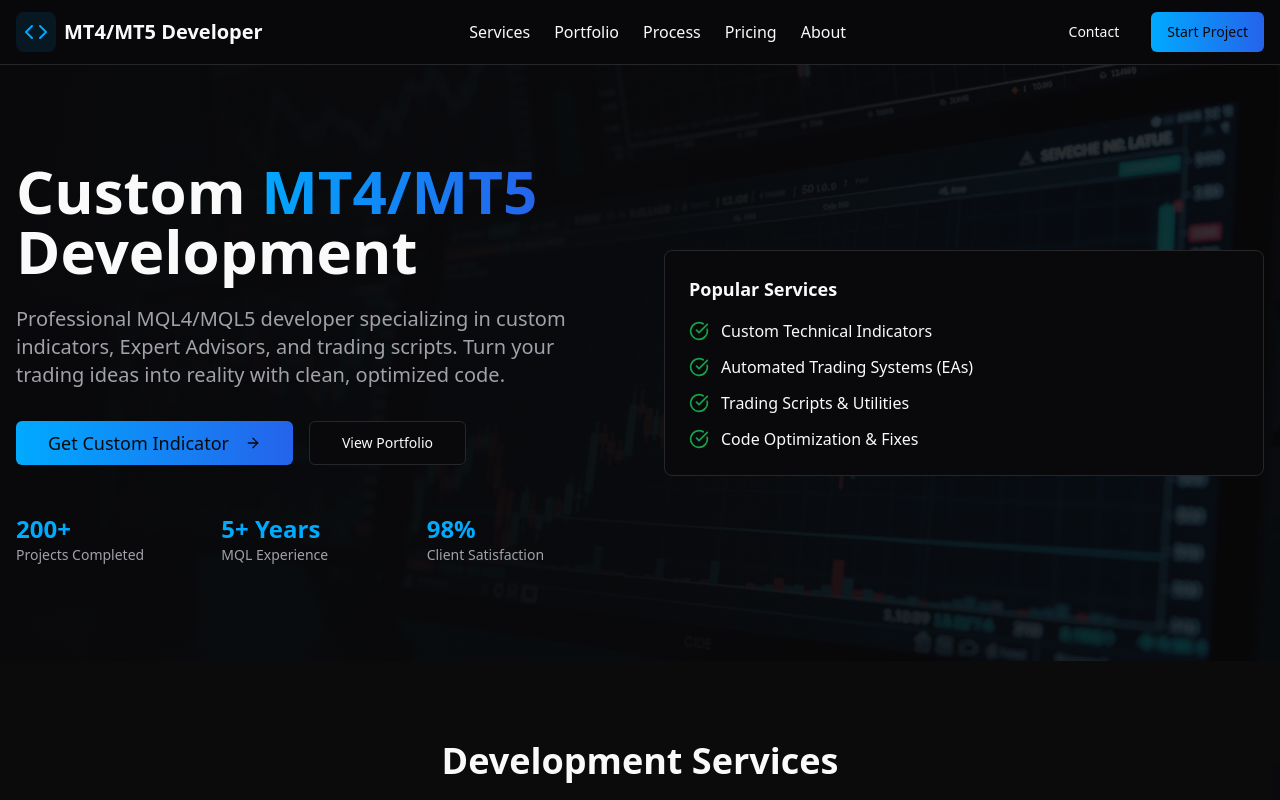
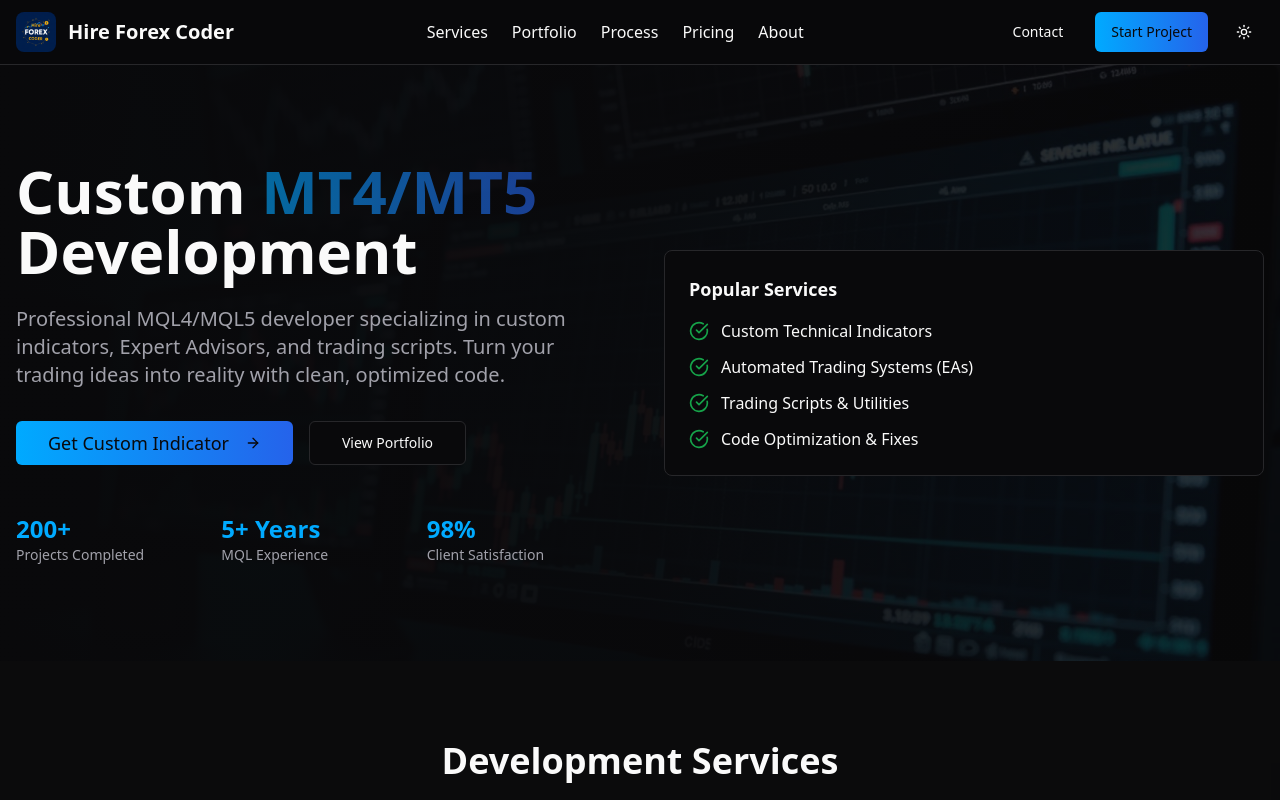
Before and after one commit to arslan121/hireforexcoder, a React (Vite) app: page / in a window 1280 px wide. Shown: the top 800 px of the page. Built offline with nearby package versions, Linux system fonts and the light colour scheme.

Commit message:
Refactor: Implement website name, logo, and effects
- Change website name to "Hire Forex Coder".
- Create a logo.
- Add animation and hover effects.
- Implement dark/light theme toggle.

```diff
--- a/src/App.tsx
+++ b/src/App.tsx
@@ -3,6 +3,7 @@ import { Toaster as Sonner } from "@/components/ui/sonner";
 import { TooltipProvider } from "@/components/ui/tooltip";
 import { QueryClient, QueryClientProvider } from "@tanstack/react-query";
 import { BrowserRouter, Routes, Route } from "react-router-dom";
+import { ThemeProvider } from "@/components/ThemeProvider";
 import Index from "./pages/Index";
 import NotFound from "./pages/NotFound";
 
@@ -10,6 +11,7 @@ const queryClient = new QueryClient();
 
 const App = () => (
   <QueryClientProvider client={queryClient}>
+    <ThemeProvider defaultTheme="light" storageKey="hire-forex-coder-theme">
       <TooltipProvider>
         <Toaster />
         <Sonner />
@@ -21,6 +23,7 @@ const App = () => (
           </Routes>
         </BrowserRouter>
       </TooltipProvider>
+    </ThemeProvider>
   </QueryClientProvider>
 );
 
--- a/src/components/Navigation.tsx
+++ b/src/components/Navigation.tsx
@@ -1,30 +1,39 @@
 
 import { Button } from "@/components/ui/button";
-import { Code, Menu } from "lucide-react";
+import { Menu } from "lucide-react";
+import { ThemeToggle } from "@/components/ThemeToggle";
+import logo from "@/assets/logo.png";
 
 export const Navigation = () => {
   return (
     <nav className="border-b border-border bg-background/95 backdrop-blur supports-[backdrop-filter]:bg-background/60 sticky top-0 z-50">
       <div className="container mx-auto px-4 h-16 flex items-center justify-between">
-        <div className="flex items-center gap-2">
-          <div className="p-2 rounded-lg bg-primary/10">
-            <Code className="h-6 w-6 text-primary" />
+        <div className="flex items-center gap-3 group">
+          <div className="relative overflow-hidden rounded-lg transition-transform duration-300 group-hover:scale-110">
+            <img
+              src={logo}
+              alt="Hire Forex Coder Logo"
+              className="h-10 w-10 object-contain"
+            />
           </div>
-          <span className="font-bold text-xl text-foreground">MT4/MT5 Developer</span>
+          <span className="font-bold text-xl text-foreground transition-colors duration-300 group-hover:text-primary">
+            Hire Forex Coder
+          </span>
         </div>
 
         <div className="hidden md:flex items-center gap-6">
-          <a href="#services" className="text-foreground hover:text-primary transition-colors">Services</a>
-          <a href="#portfolio" className="text-foreground hover:text-primary transition-colors">Portfolio</a>
-          <a href="#process" className="text-foreground hover:text-primary transition-colors">Process</a>
-          <a href="#pricing" className="text-foreground hover:text-primary transition-colors">Pricing</a>
-          <a href="#about" className="text-foreground hover:text-primary transition-colors">About</a>
+          <a href="#services" className="text-foreground hover:text-primary transition-all duration-300 relative after:content-[''] after:absolute after:w-full after:scale-x-0 after:h-0.5 after:bottom-0 after:left-0 after:bg-primary after:origin-bottom-right after:transition-transform after:duration-300 hover:after:scale-x-100 hover:after:origin-bottom-left">Services</a>
+          <a href="#portfolio" className="text-foreground hover:text-primary transition-all duration-300 relative after:content-[''] after:absolute after:w-full after:scale-x-0 after:h-0.5 after:bottom-0 after:left-0 after:bg-primary after:origin-bottom-right after:transition-transform after:duration-300 hover:after:scale-x-100 hover:after:origin-bottom-left">Portfolio</a>
+          <a href="#process" className="text-foreground hover:text-primary transition-all duration-300 relative after:content-[''] after:absolute after:w-full after:scale-x-0 after:h-0.5 after:bottom-0 after:left-0 after:bg-primary after:origin-bottom-right after:transition-transform after:duration-300 hover:after:scale-x-100 hover:after:origin-bottom-left">Process</a>
+          <a href="#pricing" className="text-foreground hover:text-primary transition-all duration-300 relative after:content-[''] after:absolute after:w-full after:scale-x-0 after:h-0.5 after:bottom-0 after:left-0 after:bg-primary after:origin-bottom-right after:transition-transform after:duration-300 hover:after:scale-x-100 hover:after:origin-bottom-left">Pricing</a>
+          <a href="#about" className="text-foreground hover:text-primary transition-all duration-300 relative after:content-[''] after:absolute after:w-full after:scale-x-0 after:h-0.5 after:bottom-0 after:left-0 after:bg-primary after:origin-bottom-right after:transition-transform after:duration-300 hover:after:scale-x-100 hover:after:origin-bottom-left">About</a>
         </div>
 
         <div className="flex items-center gap-4">
-          <Button variant="ghost" className="hidden md:flex">Contact</Button>
-          <Button variant="trading">Start Project</Button>
-          <Button variant="ghost" size="icon" className="md:hidden">
+          <Button variant="ghost" className="hidden md:flex transition-all duration-300 hover:scale-105">Contact</Button>
+          <Button variant="trading" className="transition-all duration-300 hover:scale-105 hover:shadow-lg">Start Project</Button>
+          <ThemeToggle />
+          <Button variant="ghost" size="icon" className="md:hidden transition-transform duration-300 hover:scale-110">
             <Menu size={20} />
           </Button>
         </div>
--- a/src/components/ServiceCard.tsx
+++ b/src/components/ServiceCard.tsx
@@ -11,16 +11,16 @@ interface ServiceCardProps {
 
 export const ServiceCard = ({ icon: Icon, title, description, features }: ServiceCardProps) => {
   return (
-    <Card className="p-6 h-full hover:shadow-lg transition-all duration-300 border-border">
-      <div className="p-4 rounded-full bg-primary/10 w-16 h-16 mx-auto mb-6 flex items-center justify-center">
-        <Icon className="h-8 w-8 text-primary" />
+    <Card className="p-6 h-full hover:shadow-lg hover:shadow-primary/10 transition-all duration-300 hover:scale-105 group cursor-pointer border-border">
+      <div className="p-4 rounded-full bg-primary/10 w-16 h-16 mx-auto mb-6 flex items-center justify-center group-hover:bg-primary/20 transition-colors duration-300 group-hover:scale-110">
+        <Icon className="h-8 w-8 text-primary group-hover:scale-110 transition-transform duration-300" />
       </div>
-      <h3 className="text-xl font-semibold text-foreground mb-3 text-center">{title}</h3>
-      <p className="text-muted-foreground mb-4 text-center">{description}</p>
+      <h3 className="text-xl font-semibold text-foreground mb-3 text-center group-hover:text-primary transition-colors duration-300">{title}</h3>
+      <p className="text-muted-foreground mb-4 text-center group-hover:text-foreground transition-colors duration-300">{description}</p>
       <ul className="space-y-2">
         {features.map((feature, index) => (
-          <li key={index} className="text-sm text-muted-foreground flex items-center gap-2">
-            <div className="w-1.5 h-1.5 bg-primary rounded-full flex-shrink-0" />
+          <li key={index} className="text-sm text-muted-foreground flex items-center gap-2 animate-fade-in" style={{animationDelay: `${index * 100}ms`}}>
+            <div className="w-1.5 h-1.5 bg-primary rounded-full flex-shrink-0 group-hover:scale-125 transition-transform duration-300" />
             {feature}
           </li>
         ))}
--- /dev/null
+++ b/src/components/ThemeProvider.tsx
@@ -0,0 +1,73 @@
+import { createContext, useContext, useEffect, useState } from "react"
+
+type Theme = "dark" | "light" | "system"
+
+type ThemeProviderProps = {
+  children: React.ReactNode
+  defaultTheme?: Theme
+  storageKey?: string
+}
+
+type ThemeProviderState = {
+  theme: Theme
+  setTheme: (theme: Theme) => void
+}
+
+const initialState: ThemeProviderState = {
+  theme: "system",
+  setTheme: () => null,
+}
+
+const ThemeProviderContext = createContext<ThemeProviderState>(initialState)
+
+export function ThemeProvider({
+  children,
+  defaultTheme = "system",
+  storageKey = "ui-theme",
+  ...props
+}: ThemeProviderProps) {
+  const [theme, setTheme] = useState<Theme>(
+    () => (localStorage.getItem(storageKey) as Theme) || defaultTheme
+  )
+
+  useEffect(() => {
+    const root = window.document.documentElement
+
+    root.classList.remove("light", "dark")
+
+    if (theme === "system") {
+      const systemTheme = window.matchMedia("(prefers-color-scheme: dark)")
+        .matches
+        ? "dark"
+        : "light"
+
+      root.classList.add(systemTheme)
+      return
+    }
+
+    root.classList.add(theme)
+  }, [theme])
+
+  const value = {
+    theme,
+    setTheme: (theme: Theme) => {
+      localStorage.setItem(storageKey, theme)
+      setTheme(theme)
+    },
+  }
+
+  return (
+    <ThemeProviderContext.Provider {...props} value={value}>
+      {children}
+    </ThemeProviderContext.Provider>
+  )
+}
+
+export const useTheme = () => {
+  const context = useContext(ThemeProviderContext)
+
+  if (context === undefined)
+    throw new Error("useTheme must be used within a ThemeProvider")
+
+  return context
+}
--- /dev/null
+++ b/src/components/ThemeToggle.tsx
@@ -0,0 +1,20 @@
+import { Moon, Sun } from "lucide-react"
+import { Button } from "@/components/ui/button"
+import { useTheme } from "@/components/ThemeProvider"
+
+export function ThemeToggle() {
+  const { theme, setTheme } = useTheme()
+
+  return (
+    <Button
+      variant="ghost"
+      size="icon"
+      onClick={() => setTheme(theme === "light" ? "dark" : "light")}
+      className="relative transition-transform duration-300 hover:scale-110"
+    >
+      <Sun className="h-[1.2rem] w-[1.2rem] rotate-0 scale-100 transition-all duration-300 dark:-rotate-90 dark:scale-0" />
+      <Moon className="absolute h-[1.2rem] w-[1.2rem] rotate-90 scale-0 transition-all duration-300 dark:rotate-0 dark:scale-100" />
+      <span className="sr-only">Toggle theme</span>
+    </Button>
+  )
+}
--- a/src/pages/Index.tsx
+++ b/src/pages/Index.tsx
@@ -178,21 +178,21 @@ const Index = () => {
         <div className="relative z-10 container mx-auto px-4 py-24">
           <div className="grid lg:grid-cols-2 gap-12 items-center">
             <div>
-              <h1 className="text-5xl lg:text-6xl font-bold text-foreground mb-6">
+              <h1 className="text-5xl lg:text-6xl font-bold text-foreground mb-6 animate-fade-in">
                 Custom
-                <span className="bg-gradient-to-r from-primary to-blue-600 bg-clip-text text-transparent"> MT4/MT5</span>
+                <span className="bg-gradient-to-r from-primary to-blue-600 bg-clip-text text-transparent animate-pulse"> MT4/MT5</span>
                 <br />Development
               </h1>
               <p className="text-xl text-muted-foreground mb-8">
                 Professional MQL4/MQL5 developer specializing in custom indicators, Expert Advisors,
                 and trading scripts. Turn your trading ideas into reality with clean, optimized code.
               </p>
-              <div className="flex flex-col sm:flex-row gap-4">
-                <Button size="lg" variant="trading" className="text-lg px-8">
+              <div className="flex flex-col sm:flex-row gap-4 animate-fade-in" style={{animationDelay: "300ms"}}>
+                <Button size="lg" variant="trading" className="text-lg px-8 transition-all duration-300 hover:scale-105 hover:shadow-lg group">
                   Get Custom Indicator
-                  <ArrowRight className="ml-2" size={20} />
+                  <ArrowRight className="ml-2 group-hover:translate-x-1 transition-transform duration-300" size={20} />
                 </Button>
-                <Button size="lg" variant="outline">
+                <Button size="lg" variant="outline" className="transition-all duration-300 hover:scale-105">
                   View Portfolio
                 </Button>
               </div>
```
Also changed, not shown: src/components/PortfolioItem.tsx (+17 -8 lines), src/components/PricingCard.tsx (+8 -8 lines), src/assets/logo.png (added). Lines whose indentation alone changed are shown as unchanged.
